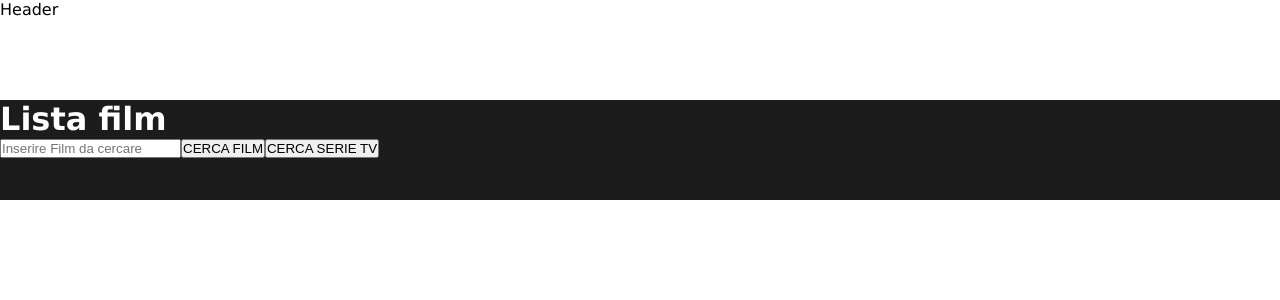
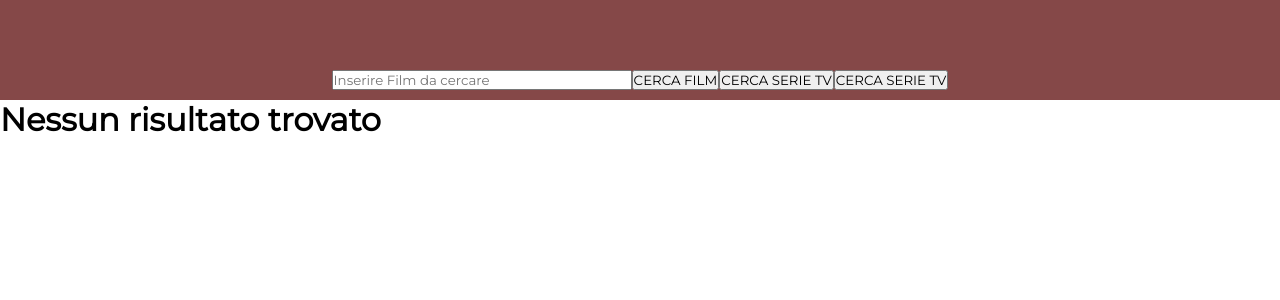
Before and after one commit to Mary78234/-vue-boolflix, a Vue app: page / in a window 1280 px wide. Shown: the top 300 px of the page. Built offline with nearby package versions, Linux system fonts and the light colour scheme.

Commit message:
milestone 2

```diff
--- a/src/App.vue
+++ b/src/App.vue
@@ -2,12 +2,21 @@
   <body>
     <div id="app">
 
-      <Header />
+      <Header @startSearch="startSearch"/>
+
+      <h1 v-if="results.movie.length === 0 && results.tv.length === 0 ">
+        Nessun risultato trovato
+      </h1>
+
       <Main
-        @startSearchFilm="startSearchFilm"
-        @startSearchTv="startSearchTv"
-        :filteredList='filteredList'
-      />
+      v-if="results.movie.length > 0"
+      type="movie"
+      :list="results.movie"/>
+
+      <Main
+      v-if="results.tv.length > 0"
+      type="tv"
+      :list="results.tv"/>
 
     </div>
   </body>
@@ -20,84 +29,64 @@ import Main from './components/Main.vue';
 
 export default {
   name: 'App',
-
   components: {
     Header,
     Main
   },
   data(){
     return{
-      axios,
-      apiURLmovie: 'https://api.themoviedb.org/3/search/movie',
-      apiURLtv: 'https://api.themoviedb.org/3/search/tv',
+      apiUrl: 'https://api.themoviedb.org/3/search/',
       apiKey: 'c2ea226cb0288d7001760b50ed3a2e3f',
-      query: '',
-      List: []
+      results:{//results saved here
+        'movie':[],
+        'tv':[]
+      }
     }
   },
-  computed:{
-    filteredList(){
-      return this.List;
-    }
-  },
-  created(){
+  /* created(){
 
-  },
+  }, */
   methods:{
-    startSearchFilm(filmToSearch){
-      this.query = filmToSearch;
-      if(this.query !== ''){
-        axios.get(this.apiURLmovie,{
+    startSearch(obj){
+      this.resetResults(); //reset old results
+
+      if(obj.type === 'all'){
+        this.getAPI(obj.text, 'movie');
+        this.getAPI(obj.text, 'tv');
+      }else{
+        this.getAPI(obj.text, obj.type);
+      }
+
+    },
+
+    resetResults(){
+      this.results.movie = [];
+      this.results.tv = [];
+    },
+
+    getAPI(query, type){
+
+      if(query !== ''){
+        console.log('cerca', query);
+        axios.get(this.apiUrl+type,{
           params:{
             api_key: this.apiKey,
-            query: this.query,
+            query: query,
             language: 'it-IT'
           }
         })
-        .then(resp =>{
-          this.List = resp.data.results;
-          console.log(this.List);
+        .then(res => {
+          this.results[type] = res.data.results;
+          console.log("film: ", this.results.movie);
+          console.log("serie tv: ", this.results.tv);
         })
         .catch(err => {
           console.log(err);
+          console.log('qui errore');
         })
       }
-    },
-    startSearchTv(TvToSearch){
-      this.query = TvToSearch;
-      if(this.query !== ''){
-        axios.get(this.apiURLtv,{
-          params:{
-            api_key: this.apiKey,
-            query: this.query,
-            language: 'it-IT'
-          }
-        })
-        .then(resp =>{
-          this.List = resp.data.results;
-          console.log(this.List);
-        })
-        .catch(err => {
-          console.log(err);
-        })
-      }
-    },
-    /* startSearch(){
-      axios.get(this.apiURL,{
-        params:{
-          api_key: this.apiKey,
-          query: this.query,
-          language: 'it-IT'
-        }
-      })
-      .then(resp =>{
-        this.List = resp.data.results;
-        console.log(this.List);
-      })
-      .catch(err => {
-        console.log(err);
-      })
-    } */
+
+    }
 
   }
 
--- a/src/assets/style/general.scss
+++ b/src/assets/style/general.scss
@@ -1,24 +1,23 @@
 //general
-@import 'vars.scss';
+@import './vars.scss';
 @import '~@fontsource/montserrat/index.css';
 
 *{
   margin: 0;
   padding: 0;
   box-sizing: border-box;
-}
-
-body{
   font-family: 'Montserrat', 'sans-serif' ;
 }
 
 header{
-  background: white;
+  background: rgb(133, 72, 72);
   height: 100px;
+  padding: 50px 0;
+  text-align: center;
 }
 
 main{
-  background: $brand-color2;
+  background: red;
   min-height: 100px;
   color: white;
 }
--- a/src/assets/style/utilities.scss
+++ b/src/assets/style/utilities.scss
@@ -1,4 +1,4 @@
-@import 'vars.scss';
+@import './vars.scss';
 
 #app{
   font-family: Verdana, Geneva, Tahoma, sans-serif;
@@ -8,12 +8,13 @@
   min-width: 900px;
   max-width: 1100px;
   margin: 0 auto;
+  padding: 20px;
   height: 100%;
   width: 100%;
 }
 
 .btn-brand{
   color: white;
-  background-color: $brand-color;
+  background-color: red;
   border: none;
 }
--- a/src/assets/style/vars.scss
+++ b/src/assets/style/vars.scss
@@ -1,2 +1,2 @@
-$brand-color: #0182FA;
-$brand-color2: #1C1C1C;
+/* $brand-color: #0182FA;
+$brand-color2: #1C1C1C; */
--- /dev/null
+++ b/src/components/Card.vue
@@ -0,0 +1,24 @@
+<template>
+  <div>
+    <ul class="list-group">
+      <li class="list-group-item"> {{card.title || card.name}} </li>
+      <li class="list-group-item"> {{card.original_title || card.original_name}} </li>
+      <li class="list-group-item"> {{card.original_language}} </li>
+      <li class="list-group-item"> {{card.vote_average}} </li>
+    </ul>
+  </div>
+</template>
+
+<script>
+export default {
+  name: 'Card',
+  props:{
+    card: Object
+  }
+
+}
+</script>
+
+<style lang="scss" scoped>
+
+</style>
--- a/src/components/Header.vue
+++ b/src/components/Header.vue
@@ -1,15 +1,50 @@
 <template>
   <header>
-    Header
+
+    <!-- /container -->
+    <div class="container">
+
+      <input type="text"
+        v-model.trim="searchText"
+        placeholder="Inserire Film da cercare"
+        class="form-control">
+      <button
+      @click="sendEmit('movie')">
+        Cerca Film
+      </button>
+      <button
+      @click="sendEmit('tv')">
+        Cerca Serie TV
+      </button>
+      <button
+      @click="sendEmit('all')">
+        Cerca Serie TV
+      </button>
+
+    </div>
+    <!-- /container -->
+
   </header>
 </template>
 
 <script>
 export default {
-  name: 'Header'
+  name: 'Header',
+  data(){
+    return{
+      searchText: ''
+    }
+  },
+  methods:{
+    sendEmit(type){//invia tipo e titolo film da cercare
+      this.$emit('startSearch', {text:this.searchText, type:type})
+    }
+  }
 }
 </script>
 
 <style lang="scss" scoped>
-
+  input{
+    width: 300px;
+  }
 </style>
--- a/src/components/Main.vue
+++ b/src/components/Main.vue
@@ -1,66 +1,44 @@
 <template>
-  <main>
-    <h1>Lista film</h1>
-    <input type="text"
-      v-model.trim="searchText"
-      placeholder="Inserire Film da cercare"
-    >
-    <button @click="$emit('startSearchFilm', searchText)">
-      Cerca Film
-    </button>
-    <button  @click="$emit('startSearchTv', searchText)">
-      Cerca Serie TV
-    </button>
+  <main class="container">
 
-    <ul
+    <h1> {{titles[type]}} </h1>
 
-      v-for="(value, id) in filteredList"
-      :key="id"
-    >
-      <li>---------------Film-----------------</li>
-      <li>Titolo: {{value.title}} </li>
-      <li>Titolo originale: {{value.original_title}} </li>
-      <li>Lingua: {{value.original_language}} </li>
-      <li>Voto: {{value.vote_average}} </li>
-      <li>--------------------------------------</li>
-
-    </ul>
-
-    <!-- <ul v-show="!FilmTV"
-      v-for="(value, id) in filteredList"
-      :key="id"
-    >
-      <li>---------------Serie TV-----------------</li>
-      <li>Titolo: {{value.name}} </li>
-      <li>Titolo originale: {{value.original_name}} </li>
-      <li>Lingua: {{value.original_language}} </li>
-      <li>Voto: {{value.vote_average}} </li>
-      <li>--------------------------------------</li>
-    </ul> -->
+    <Card
+    v-for="card in list"
+    :key="card.id"
+    :card="card"/>
 
   </main>
 </template>
 
 <script>
+import Card from './Card.vue';
 export default {
   name: 'Main',
+  components:{
+    Card
+  },
   props:{
-    filteredList: Array
+    type: String,
+    list: Array
   },
   data(){
     return{
-      searchText:'',
-      FilmTv: true,
+      titles:{
+        'movie': 'Film trovati',
+        'tv': 'Serie tv trovate'
+      }
     }
   },
   created(){
-    /* if(this.filteredList.title === undefined){
-      this.FilmTv = false;
-    } */
+
   }
 }
 </script>
 
 <style lang="scss" scoped>
+  main.container{
+    background-color: bisque;
+  }
 
 </style>
```
Also changed, not shown: 1 other file (tests, documents, lock files or other folders).
